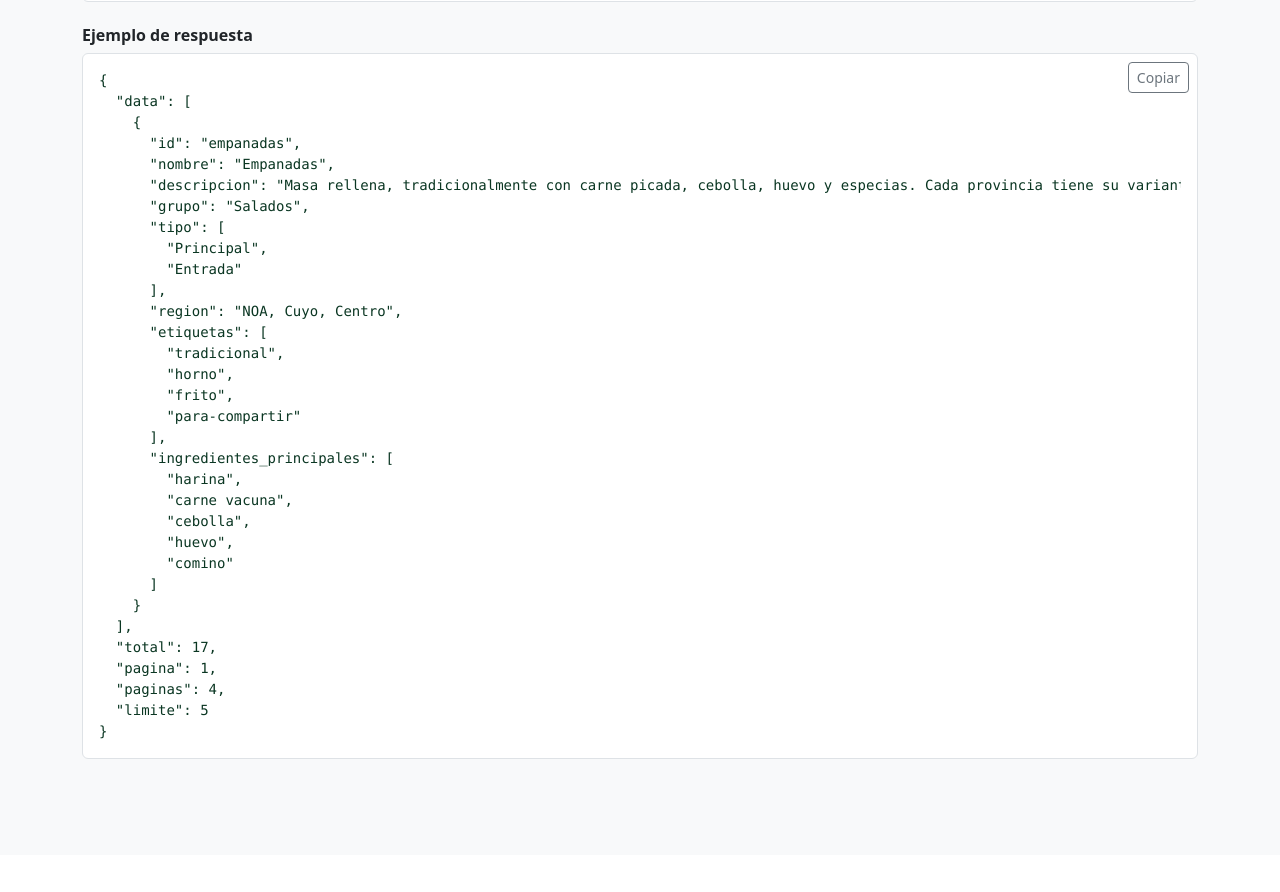
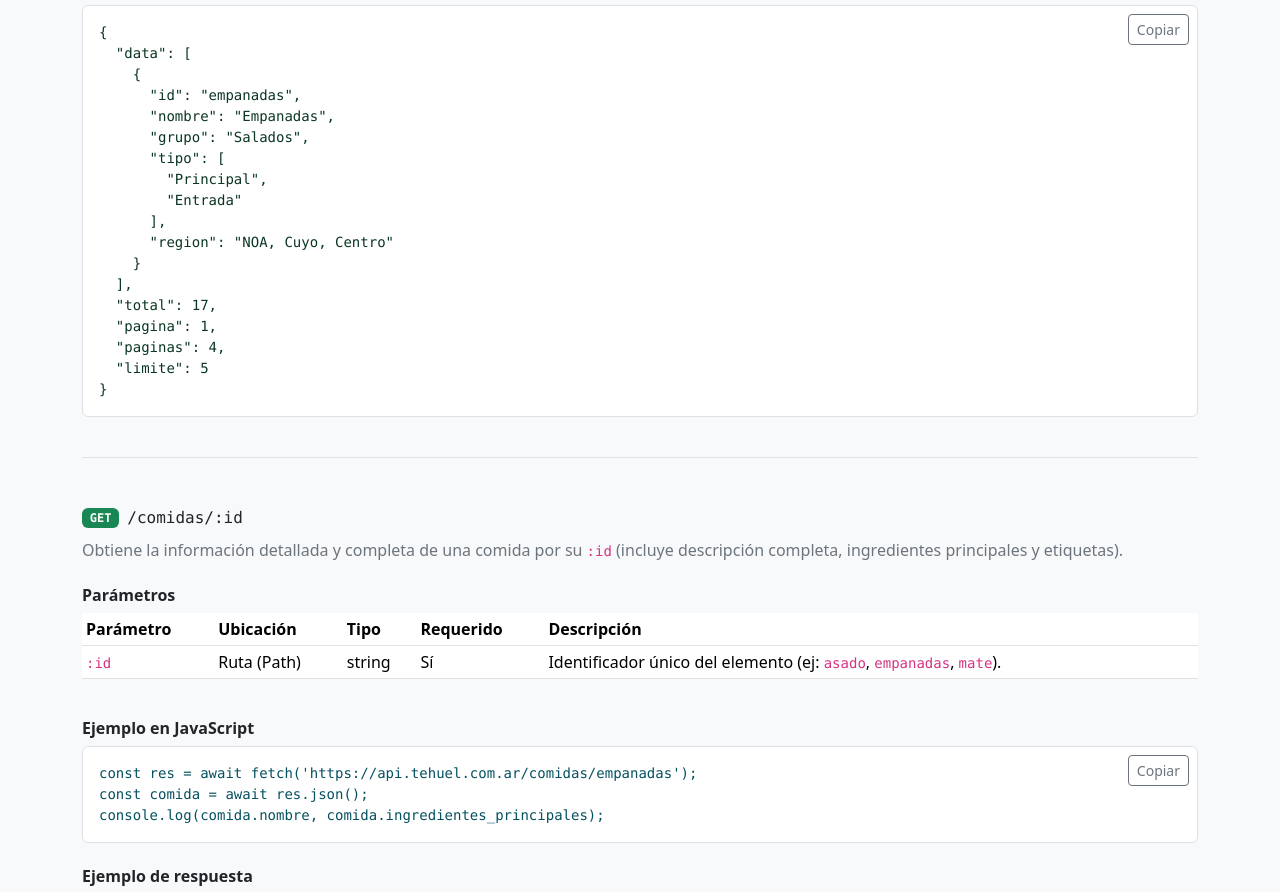
Before and after one commit to tehuel/apis-plataformas-moviles, a website: page public/index.html in a window 1280 px wide. Shown: the part 1033-1925 px from the top of the page. Drawn offline with nearby package versions, Linux system fonts and the light colour scheme; no server answers.

Commit message:
feat(comidas): separar vista de listado y detalle con busqueda unificada

```diff
--- a/public/index.html
+++ b/public/index.html
@@ -80,7 +80,8 @@
                     <h2 class="h4 fw-bold mb-0">Comidas</h2>
                 </div>
 
-                <div class="mb-5">
+                <!-- GET /comidas (Listado) -->
+                <div class="mb-5 pb-4 border-bottom">
                     <!-- Endpoint -->
                     <div class="d-flex align-items-center gap-2 mb-2">
                         <span class="badge bg-success font-monospace">GET</span>
@@ -88,7 +89,7 @@
                     </div>
 
                     <!-- Explicación -->
-                    <p class="text-secondary mb-3">Devuelve el listado de comidas típicas con filtros por categoría, búsqueda por texto, ordenamiento y paginación.</p>
+                    <p class="text-secondary mb-3">Devuelve el listado resumido de comidas típicas con filtros por categoría, búsqueda por texto, ordenamiento y paginación. Los campos devueltos corresponden exactamente a los campos evaluados en la búsqueda y el ordenamiento.</p>
 
                     <!-- Parámetros -->
                     <h3 class="h6 fw-bold mt-4 mb-2">Parámetros</h3>
@@ -119,13 +120,13 @@
                                     <td>string</td>
                                     <td>Texto libre</td>
                                     <td>—</td>
-                                    <td>Busca en id, nombre, descripción, tipo, región, etiquetas o ingredientes.</td>
+                                    <td>Busca en id, nombre, grupo, tipo o región.</td>
                                 </tr>
                                 <tr>
                                     <td><code>ordenar_campo</code></td>
                                     <td>Query</td>
                                     <td>string</td>
-                                    <td><code>id</code>, <code>nombre</code>, <code>grupo</code>, <code>tipo</code>, <code>region</code>, <code>descripcion</code></td>
+                                    <td><code>id</code>, <code>nombre</code>, <code>grupo</code>, <code>tipo</code>, <code>region</code></td>
                                     <td><code>nombre</code></td>
                                     <td>Campo para ordenar.</td>
                                 </tr>
@@ -175,6 +176,75 @@
     {
       "id": "empanadas",
       "nombre": "Empanadas",
+      "grupo": "Salados",
+      "tipo": [
+        "Principal",
+        "Entrada"
+      ],
+      "region": "NOA, Cuyo, Centro"
+    }
+  ],
+  "total": 17,
+  "pagina": 1,
+  "paginas": 4,
+  "limite": 5
+}</code></pre>
+                        </div>
+                    </div>
+                </div>
+
+                <!-- GET /comidas/:id (Detalle) -->
+                <div class="mb-4">
+                    <!-- Endpoint -->
+                    <div class="d-flex align-items-center gap-2 mb-2">
+                        <span class="badge bg-success font-monospace">GET</span>
+                        <code class="fs-6 text-body">/comidas/:id</code>
+                    </div>
+
+                    <!-- Explicación -->
+                    <p class="text-secondary mb-3">Obtiene la información detallada y completa de una comida por su <code>:id</code> (incluye descripción completa, ingredientes principales y etiquetas).</p>
+
+                    <!-- Parámetros -->
+                    <h3 class="h6 fw-bold mt-4 mb-2">Parámetros</h3>
+                    <div class="table-responsive mb-4">
+                        <table class="table table-sm align-middle">
+                            <thead>
+                                <tr class="text-secondary">
+                                    <th>Parámetro</th>
+                                    <th>Ubicación</th>
+                                    <th>Tipo</th>
+                                    <th>Requerido</th>
+                                    <th>Descripción</th>
+                                </tr>
+                            </thead>
+                            <tbody>
+                                <tr>
+                                    <td><code>:id</code></td>
+                                    <td>Ruta (Path)</td>
+                                    <td>string</td>
+                                    <td>Sí</td>
+                                    <td>Identificador único del elemento (ej: <code>asado</code>, <code>empanadas</code>, <code>mate</code>).</td>
+                                </tr>
+                            </tbody>
+                        </table>
+                    </div>
+
+                    <!-- Ejemplos apilados -->
+                    <div class="mb-3">
+                        <h3 class="h6 fw-bold mb-2">Ejemplo en JavaScript</h3>
+                        <div class="position-relative bg-body border rounded p-3 overflow-x-auto mb-4">
+                            <button class="btn btn-outline-secondary btn-sm position-absolute top-0 end-0 m-2 btn-copy" data-target="js-comida-detalle">Copiar</button>
+                            <pre class="mb-0 text-info-emphasis" id="js-comida-detalle"><code>const res = await fetch('https://api.tehuel.com.ar/comidas/empanadas');
+const comida = await res.json();
+console.log(comida.nombre, comida.ingredientes_principales);</code></pre>
+                        </div>
+
+                        <h3 class="h6 fw-bold mb-2">Ejemplo de respuesta</h3>
+                        <div class="position-relative bg-body border rounded p-3 overflow-x-auto">
+                            <button class="btn btn-outline-secondary btn-sm position-absolute top-0 end-0 m-2 btn-copy" data-target="json-comida-detalle">Copiar</button>
+                            <pre class="mb-0 text-success-emphasis" id="json-comida-detalle"><code>{
+  "id": "empanadas",
+  "nombre": "Empanadas",
   "descripcion": "Masa rellena, tradicionalmente con carne picada, cebolla, huevo y especias. Cada provincia tiene su variante.",
   "grupo": "Salados",
   "tipo": [
@@ -195,12 +265,6 @@
     "huevo",
     "comino"
   ]
-    }
-  ],
-  "total": 17,
-  "pagina": 1,
-  "paginas": 4,
-  "limite": 5
 }</code></pre>
                         </div>
                     </div>
@@ -359,7 +423,8 @@
                     <span class="small text-secondary align-self-center me-2">Ejemplos:</span>
                     <button class="btn btn-outline-secondary btn-sm py-0 quick-endpoint" type="button" data-method="GET" data-path="/comidas">/comidas</button>
                     <button class="btn btn-outline-secondary btn-sm py-0 quick-endpoint" type="button" data-method="GET" data-path="/comidas?grupo=salados">/comidas?grupo=salados</button>
-                    <button class="btn btn-outline-secondary btn-sm py-0 quick-endpoint" type="button" data-method="GET" data-path="/comidas?busqueda=carne">/comidas?busqueda=carne</button>
+                    <button class="btn btn-outline-secondary btn-sm py-0 quick-endpoint" type="button" data-method="GET" data-path="/comidas?busqueda=salados">/comidas?busqueda=salados</button>
+                    <button class="btn btn-outline-secondary btn-sm py-0 quick-endpoint" type="button" data-method="GET" data-path="/comidas/empanadas">/comidas/empanadas</button>
                     <button class="btn btn-outline-secondary btn-sm py-0 quick-endpoint" type="button" data-method="GET" data-path="/contador/demo">GET /contador/demo</button>
                     <button class="btn btn-outline-secondary btn-sm py-0 quick-endpoint" type="button" data-method="POST" data-path="/contador/demo">POST /contador/demo</button>
                 </div>
```
Also changed, not shown: src/routes/comidas/index.ts (+33 -8 lines), README.md. Lines whose indentation alone changed are shown as unchanged.
